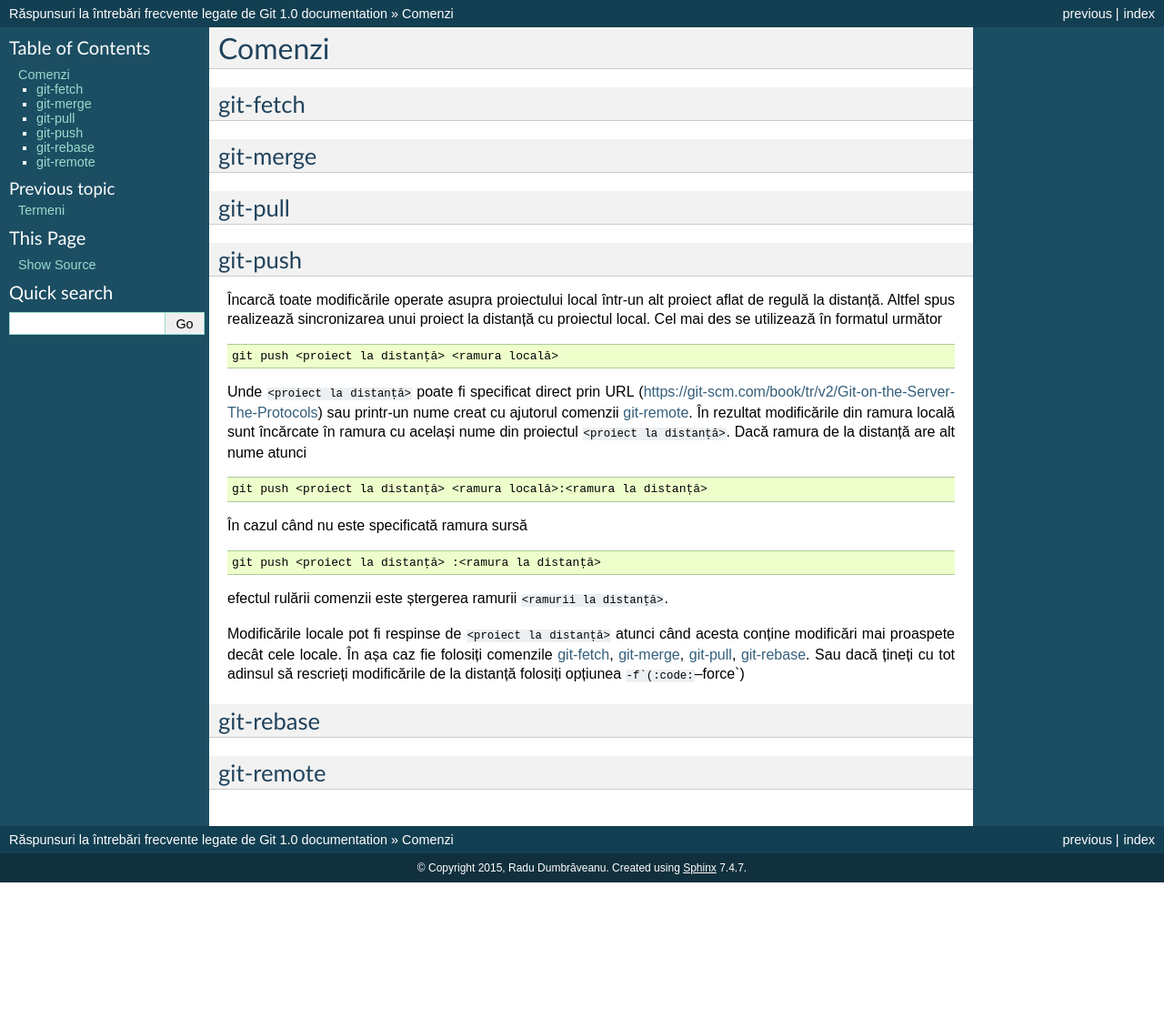
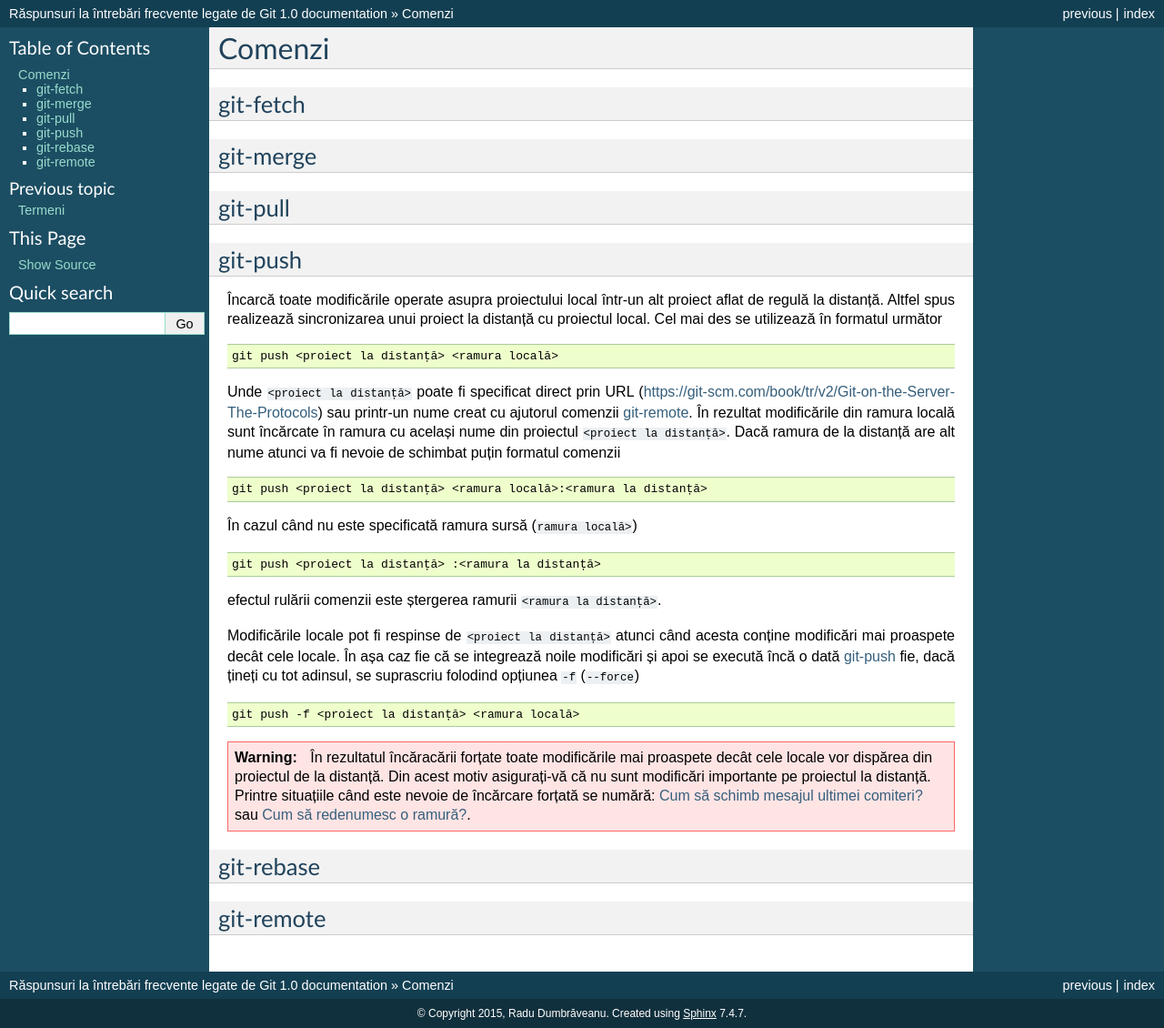
Before and after one commit to Streeling/git-rif, a Sphinx documentation site: the page built from source/comenzi.rst, in a window 1280 px wide. Shown: the whole page at 91% size. Built offline with Sphinx 7.4.7, drawn with Linux system fonts in a browser that asks for light colours; before the commit the page ends 970 px from its top, so only the background shows below that.

Commit message:
Redactarea descrierii comenzii git-push

```diff
--- a/source/comenzi.rst
+++ b/source/comenzi.rst
@@ -32,23 +32,30 @@ Cel mai des se utilizează în formatul următor
 Unde :code:`<proiect la distanță>` poate fi specificat direct prin URL (https://git-scm.com/book/tr/v2/Git-on-the-Server-The-Protocols)
 sau printr-un nume creat cu ajutorul comenzii :ref:`git-remote`.
 În rezultat modificările din ramura locală sunt încărcate în ramura cu același nume din proiectul :code:`<proiect la distanță>`.
-Dacă ramura de la distanță are alt nume atunci
+Dacă ramura de la distanță are alt nume atunci va fi nevoie de schimbat puțin formatul comenzii
 
 .. code-block:: bash
 
    git push <proiect la distanță> <ramura locală>:<ramura la distanță>
 
-În cazul când nu este specificată ramura sursă
+În cazul când nu este specificată ramura sursă (:code:`ramura locală>`)
 
 .. code-block:: bash
 
    git push <proiect la distanță> :<ramura la distanță>
 
-efectul rulării comenzii este ștergerea ramurii :code:`<ramurii la distanță>`.
+efectul rulării comenzii este ștergerea ramurii :code:`<ramura la distanță>`.
 
 Modificările locale pot fi respinse de :code:`<proiect la distanță>` atunci când acesta conține modificări mai proaspete decât cele locale.
-În așa caz fie folosiți comenzile :ref:`git-fetch`, :ref:`git-merge`, :ref:`git-pull`, :ref:`git-rebase`.
-Sau dacă țineți cu tot adinsul să rescrieți modificările de la distanță folosiți opțiunea :code:`-f`(:code:`--force`)
+În așa caz fie că se integrează noile modificări și apoi se execută încă o dată :ref:`git-push` fie, dacă țineți cu tot adinsul, se suprascriu folodind opțiunea :code:`-f` (:code:`--force`)
+
+.. code-block:: bash
+
+   git push -f <proiect la distanță> <ramura locală>
+
+.. warning::
+
+   În rezultatul încăracării forțate toate modificările mai proaspete decât cele locale vor dispărea din proiectul de la distanță. Din acest motiv asigurați-vă că nu sunt modificări importante pe proiectul la distanță. Printre situațiile când este nevoie de încărcare forțată se numără: :ref:`cum-să-schimb-mesajul-ultimei-comiteri` sau :ref:`cum-să-redenumesc-o-ramură`.
 
 .. _git-rebase:
 
```
